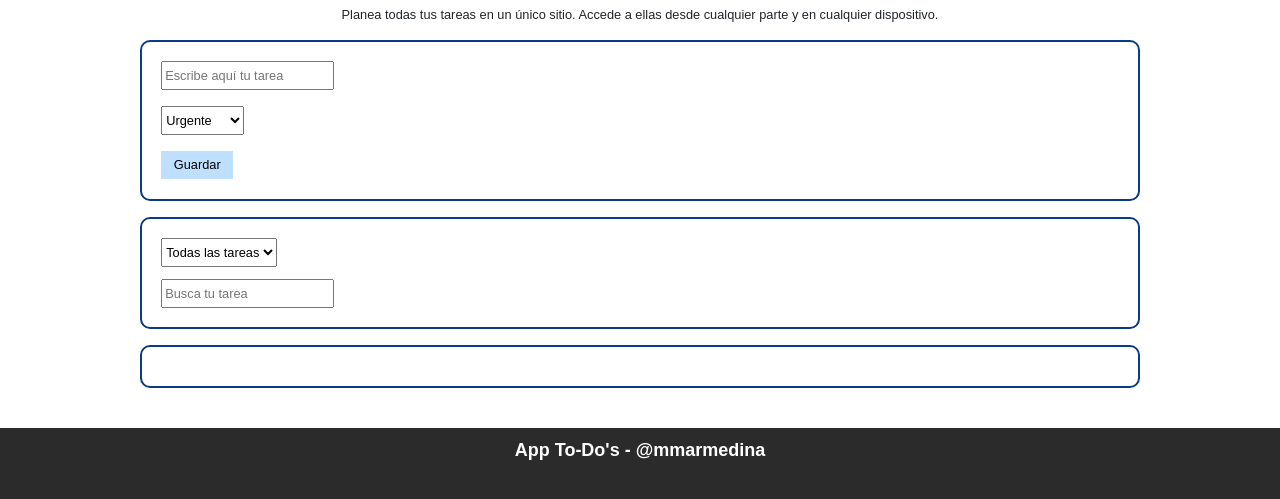
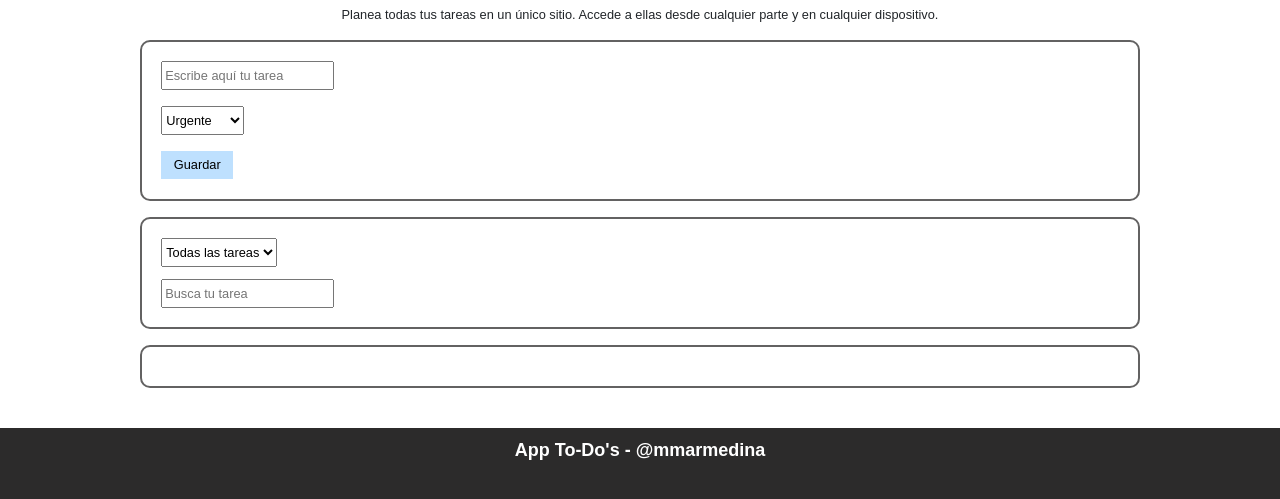
Before and after one commit to Mmarmedina/App-To-Do-Javascript, a website built with Vite: page index.html in a window 1280 px wide. Shown: the part 85-584 px from the top of the page. Built offline with nearby package versions, Linux system fonts and the light colour scheme.

Commit message:
Change color border.

```diff
--- a/public/src/styles/scss/styles.scss
+++ b/public/src/styles/scss/styles.scss
@@ -49,7 +49,7 @@ button {
 }
 
 button:hover {
-    background-color: $border-blue;
+    background-color: $border;
     color: $secondary;
 }
 
@@ -72,7 +72,7 @@ form.create-task {
     gap: 1rem;
     margin: 1rem 0;
     padding: 1.2rem;
-    border: solid 2px $border-blue;
+    border: solid 2px $border;
     border-radius: 10px;
 }
 
@@ -84,7 +84,7 @@ form.filter-task {
     gap: 0.8rem;
     padding: 1.2rem;
     margin: 1rem 0;
-    border: solid 2px $border-blue;
+    border: solid 2px $border;
     border-radius: 10px;
 }
 
@@ -94,7 +94,7 @@ section.list-tasks {
     flex-direction: column;
     gap: 0.5rem;
     padding: 1.2rem;
-    border: solid 2px $border-blue;
+    border: solid 2px $border;
     border-radius: 10px;
 }
 
```
Also changed, not shown: public/src/styles/css/styles.css, 1 other file.
